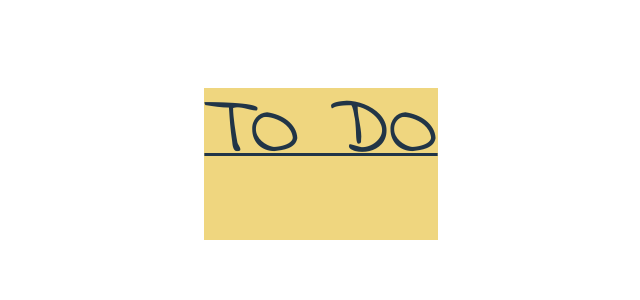
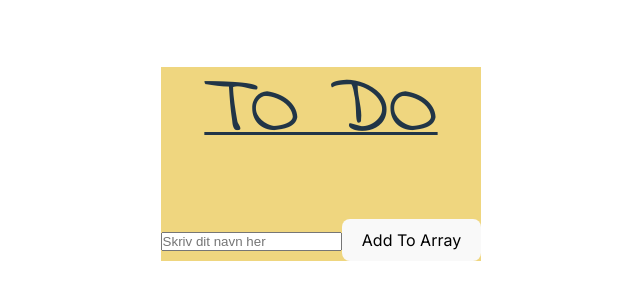
Before and after one commit to katrine-mo-jensen/toDoList, a React (Vite) app in the folder toDoList/: page / in a window 1280 px wide. Shown: the part 236-536 px from the top of the page, without its empty margins (319-959 px from the left). Built offline with nearby package versions, Linux system fonts and the light colour scheme.

Commit message:
Add til todo
Add til todo

```diff
--- a/toDoList/src/App.jsx
+++ b/toDoList/src/App.jsx
@@ -1,11 +1,13 @@
 import './App.scss'
 import { Header } from './components/Header/Header'
+import { ToDoList } from './components/toDoList/ToDoList'
 
 function App() {
 
   return (
     <div className='appContainer'>
       <Header />
+      <ToDoList />
     </div>
   )
 }
--- a/toDoList/src/components/toDoList/ToDoList.jsx
+++ b/toDoList/src/components/toDoList/ToDoList.jsx
@@ -1,10 +1,25 @@
 import { useState } from "react";
 
 export function ToDoList() {
+    const [todoArray, setToDoArray] = useState(['', ''])
+
+    const [name, setName] = useState('')
+
+    const addToArray = () => {
+        let clone = [...todoArray]
+        clone.push(name)
+        console.log(clone);
+        setToDoArray(clone)
+    }
+
 
     return(
         <>
-
+        {todoArray.map((item, index)=>
+            <p key={index}>{item}</p>
+        )}
+        <input placeholder={"Skriv dit navn her"} value={name} onChange={(event) => setName(event.target.value)} />
+        <button onClick={addToArray}>Add To Array</button>
         </>
     )
 
```
